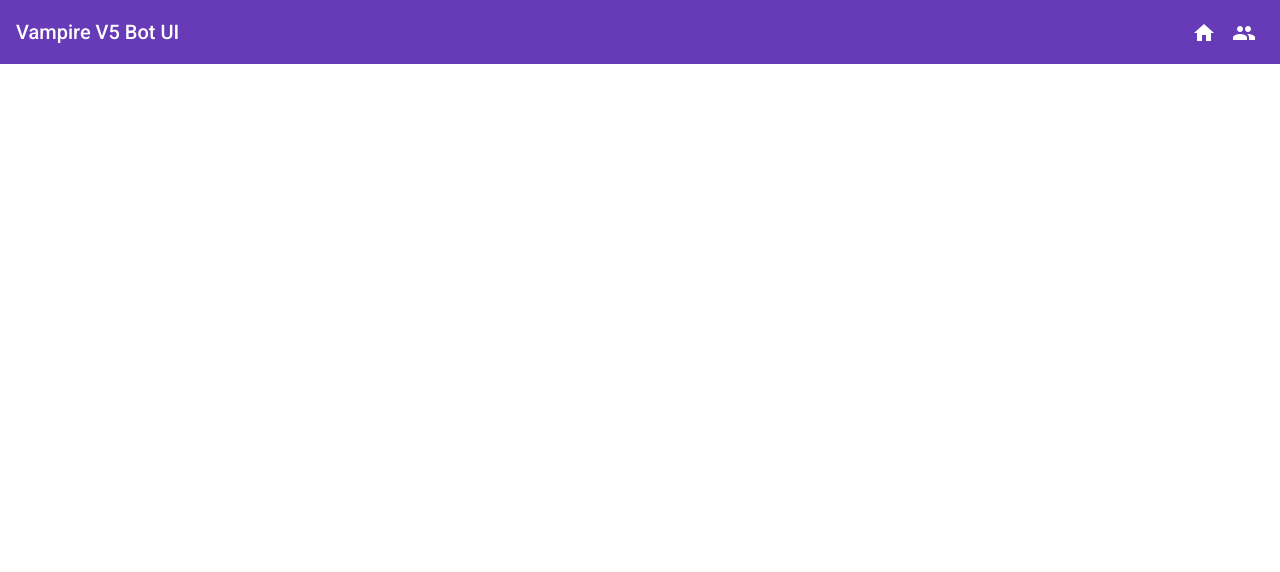
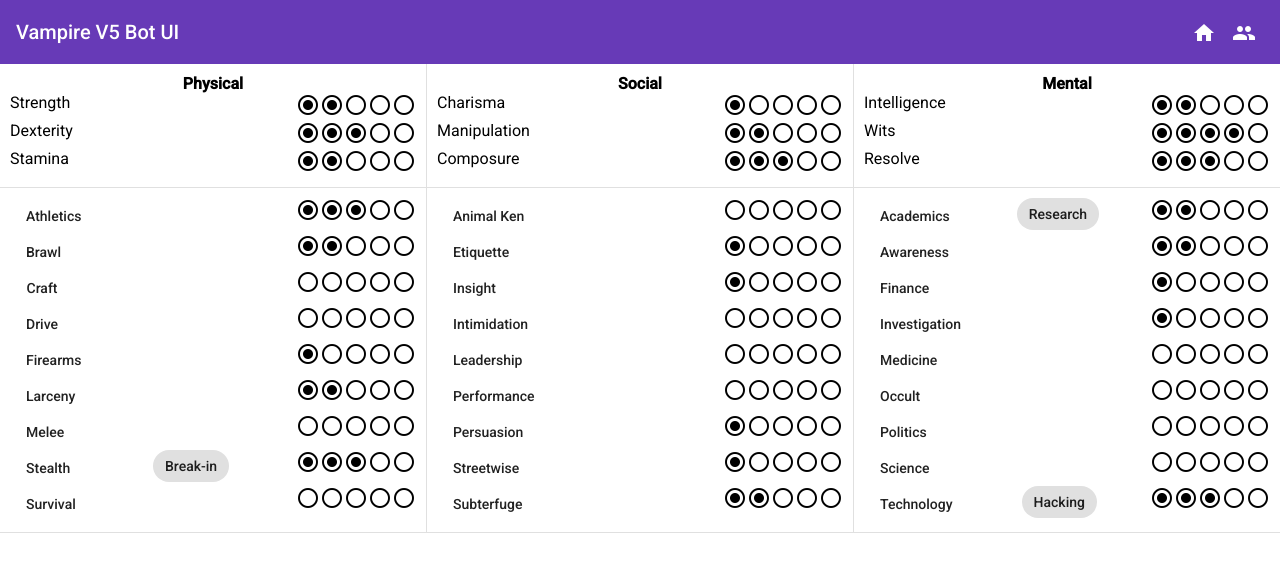
Before and after one commit to evdbogaard/vb-app-ui, an Angular app: page /#/characters/1 in a window 1280 px wide. Before the commit this address led to /#/. Shown: the top 572 px of the page. Built offline with nearby package versions, Linux system fonts and the light colour scheme.

Commit message:
View specific character

```diff
--- a/src/app/app-routing.module.ts
+++ b/src/app/app-routing.module.ts
@@ -1,12 +1,14 @@
 import { NgModule } from '@angular/core';
 import { RouterModule, Routes } from '@angular/router';
 import { CharacterListComponent } from './character/character-list.component';
+import { CharacterComponent } from './character/character.component';
 
 const routes: Routes = [
     {
         path: 'characters',
         children: [
-            { path: 'overview', component: CharacterListComponent }
+            { path: 'overview', component: CharacterListComponent },
+            { path: ':id', component: CharacterComponent }
         ]
     },
 ];
--- /dev/null
+++ b/src/app/character/character.component.html
@@ -0,0 +1,71 @@
+<div class="sheet">
+    <div class="attributes">
+        <div class="group">
+            <span class="header">Physical</span>
+            <div *ngFor="let attribute of character.attributes.physical">
+                <span>{{ attribute.name }}</span>
+                <vb-dots-picker [value]="attribute.value"></vb-dots-picker>
+            </div>
+        </div>
+
+        <mat-divider [vertical]="true"></mat-divider>
+
+        <div class="group">
+            <span class="header">Social</span>
+            <div *ngFor="let attribute of character.attributes.social">
+                <span>{{ attribute.name }}</span>
+                <vb-dots-picker [value]="attribute.value"></vb-dots-picker>
+            </div>
+        </div>
+
+        <mat-divider [vertical]="true"></mat-divider>
+
+        <div class="group">
+            <span class="header">Mental</span>
+            <div *ngFor="let attribute of character.attributes.mental">
+                <span>{{ attribute.name }}</span>
+                <vb-dots-picker [value]="attribute.value"></vb-dots-picker>
+            </div>
+        </div>
+    </div>
+
+    <mat-divider></mat-divider>
+
+    <div class="attributes">
+        <div class="group">
+            <div *ngFor="let attribute of character.skills.physical">
+                <button mat-flat-button>{{ attribute.name }}</button>
+                <mat-chip-list *ngIf="!!attribute.specialization && attribute.specialization.length > 0"  title="specializations">
+                    <mat-chip *ngFor="let spec of attribute.specialization">{{ spec }}</mat-chip>
+                </mat-chip-list>
+                <vb-dots-picker [value]="attribute.value"></vb-dots-picker>
+            </div>
+        </div>
+
+        <mat-divider [vertical]="true"></mat-divider>
+
+        <div class="group">
+            <div *ngFor="let attribute of character.skills.social">
+                <button mat-flat-button>{{ attribute.name }}</button>
+                <mat-chip-list *ngIf="!!attribute.specialization && attribute.specialization.length > 0"  title="specializations">
+                    <mat-chip *ngFor="let spec of attribute.specialization">{{ spec }}</mat-chip>
+                </mat-chip-list>
+                <vb-dots-picker [value]="attribute.value"></vb-dots-picker>
+            </div>
+        </div>
+
+        <mat-divider [vertical]="true"></mat-divider>
+
+        <div class="group">
+            <div *ngFor="let attribute of character.skills.mental">
+                <button mat-flat-button>{{ attribute.name }}</button>
+                <mat-chip-list *ngIf="!!attribute.specialization && attribute.specialization.length > 0" title="specializations">
+                    <mat-chip *ngFor="let spec of attribute.specialization">{{ spec }}</mat-chip>
+                </mat-chip-list>
+                <vb-dots-picker [value]="attribute.value"></vb-dots-picker>
+            </div>
+        </div>
+    </div>
+
+    <mat-divider></mat-divider>
+</div>
--- /dev/null
+++ b/src/app/character/character.component.scss
@@ -0,0 +1,20 @@
+.attributes {
+    display: flex;
+    justify-content: space-between;
+}
+
+.group {
+    flex: 1;
+    padding: 10px;
+
+    .header {
+        display: flex;
+        justify-content: center;
+        font-weight: bold;
+    }
+
+    div {
+        display: flex;
+        justify-content: space-between;
+    }
+}
--- /dev/null
+++ b/src/app/character/character.component.ts
@@ -0,0 +1,79 @@
+import { Component, OnInit } from '@angular/core';
+
+@Component({
+    selector: 'vb-character',
+    templateUrl: './character.component.html',
+    styleUrls: ['./character.component.scss']
+})
+export class CharacterComponent implements OnInit {
+
+    character: any;
+
+    constructor() {
+
+     }
+
+    ngOnInit(): void {
+        this.character = {
+            id: 0,
+            name: 'Johan "Mouse" de Vries',
+            imageUrl: 'https://cdn.discordapp.com/attachments/718259654764920842/945298809423036446/mouse_faceclaim.jpg',
+            clan: 'Nosferatu',
+            sect: 'Camarilla',
+            positions: [],
+            attributes: {
+                physical: [
+                    { name: 'Strength', value: 2 },
+                    { name: 'Dexterity', value: 3 },
+                    { name: 'Stamina', value: 2 }
+                ],
+                social: [
+                    { name: 'Charisma', value: 1 },
+                    { name: 'Manipulation', value: 2 },
+                    { name: 'Composure', value: 3 }
+                ],
+                mental: [
+                    { name: 'Intelligence', value: 2 },
+                    { name: 'Wits', value: 4 },
+                    { name: 'Resolve', value: 3 }
+                ]
+            },
+            skills: {
+                physical: [
+                    { name: 'Athletics', value: 3 },
+                    { name: 'Brawl', value: 2 },
+                    { name: 'Craft', value: 0 },
+                    { name: 'Drive', value: 0 },
+                    { name: 'Firearms', value: 1 },
+                    { name: 'Larceny', value: 2 },
+                    { name: 'Melee', value: 0 },
+                    { name: 'Stealth', value: 3, specialization: ['Break-in'] },
+                    { name: 'Survival', value: 0 }
+                ],
+                social: [
+                    { name: 'Animal Ken', value: 0 },
+                    { name: 'Etiquette', value: 1 },
+                    { name: 'Insight', value: 1 },
+                    { name: 'Intimidation', value: 0 },
+                    { name: 'Leadership', value: 0 },
+                    { name: 'Performance', value: 0 },
+                    { name: 'Persuasion', value: 1 },
+                    { name: 'Streetwise', value: 1 },
+                    { name: 'Subterfuge', value: 2 }
+                ],
+                mental: [
+                    { name: 'Academics', value: 2, specialization: ['Research'] },
+                    { name: 'Awareness', value: 2 },
+                    { name: 'Finance', value: 1 },
+                    { name: 'Investigation', value: 1 },
+                    { name: 'Medicine', value: 0 },
+                    { name: 'Occult', value: 0 },
+                    { name: 'Politics', value: 0 },
+                    { name: 'Science', value: 0 },
+                    { name: 'Technology', value: 3, specialization: ['Hacking'] }
+                ]
+            }
+        };
+    }
+
+}
--- /dev/null
+++ b/src/app/common/dots-picker/dots-picker.component.html
@@ -0,0 +1,4 @@
+<span>
+    <mat-icon *ngFor="let i of sequence(value)">radio_button_checked</mat-icon>
+    <mat-icon *ngFor="let i of sequence(unselected)">radio_button_unchecked</mat-icon>
+</span>
--- /dev/null
+++ b/src/app/common/dots-picker/dots-picker.component.ts
@@ -0,0 +1,26 @@
+import { ChangeDetectionStrategy, Component, Input, OnInit } from '@angular/core';
+
+@Component({
+    selector: 'vb-dots-picker',
+    templateUrl: './dots-picker.component.html',
+    styleUrls: ['./dots-picker.component.scss'],
+    changeDetection: ChangeDetectionStrategy.OnPush
+})
+export class DotsPickerComponent implements OnInit {
+
+    @Input() value: number = 0;
+
+    get unselected(): number {
+        return 5 - this.value;
+    }
+
+    constructor() { }
+
+    ngOnInit(): void {
+    }
+
+    sequence(n: number) {
+        return new Array(n);
+    }
+
+}
```
Also changed, not shown: src/app/app.module.ts (+10 -2 lines), src/app/common/dots-picker/dots-picker.component.scss (added), 2 other files (tests, documents, lock files or other folders).
